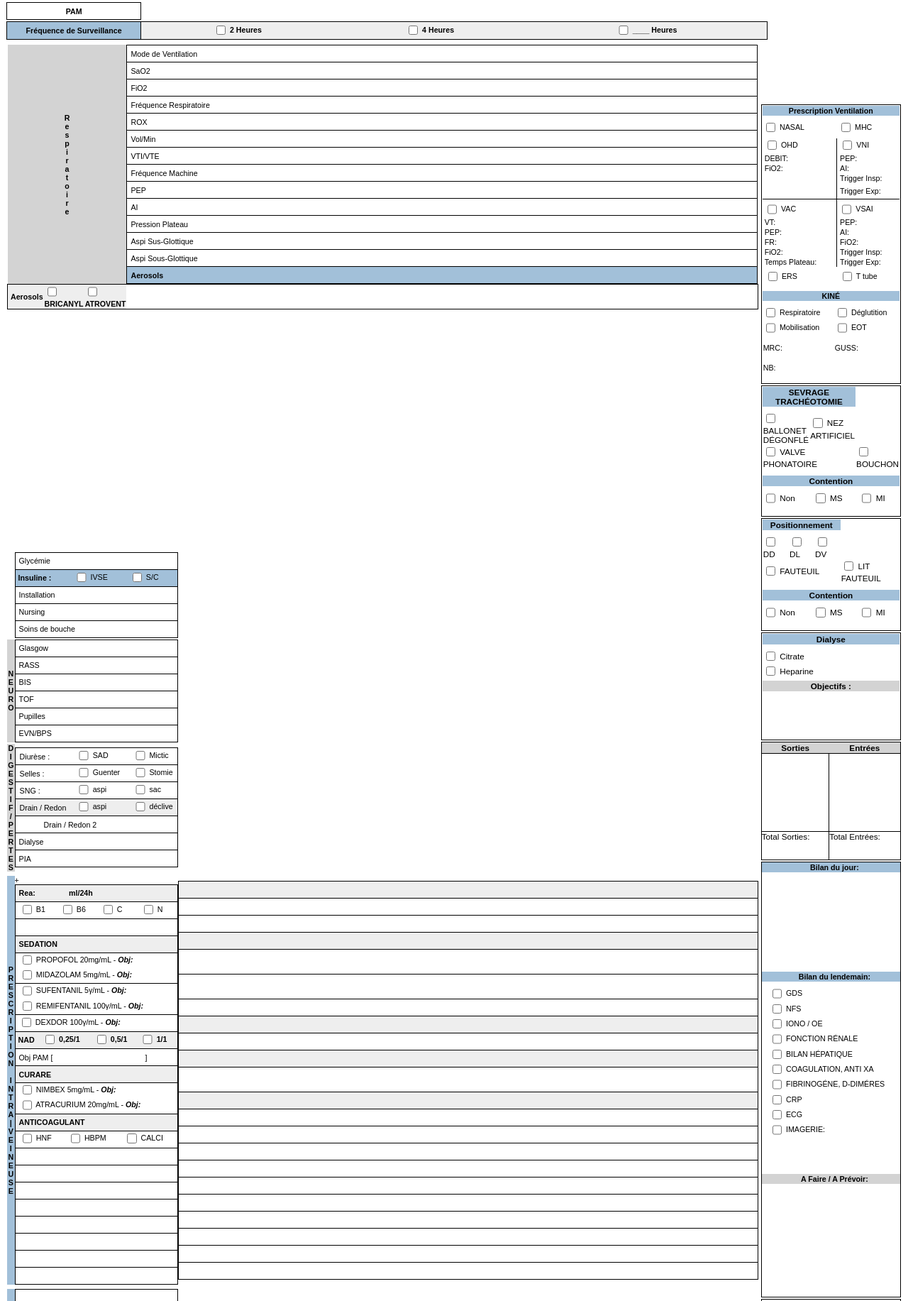
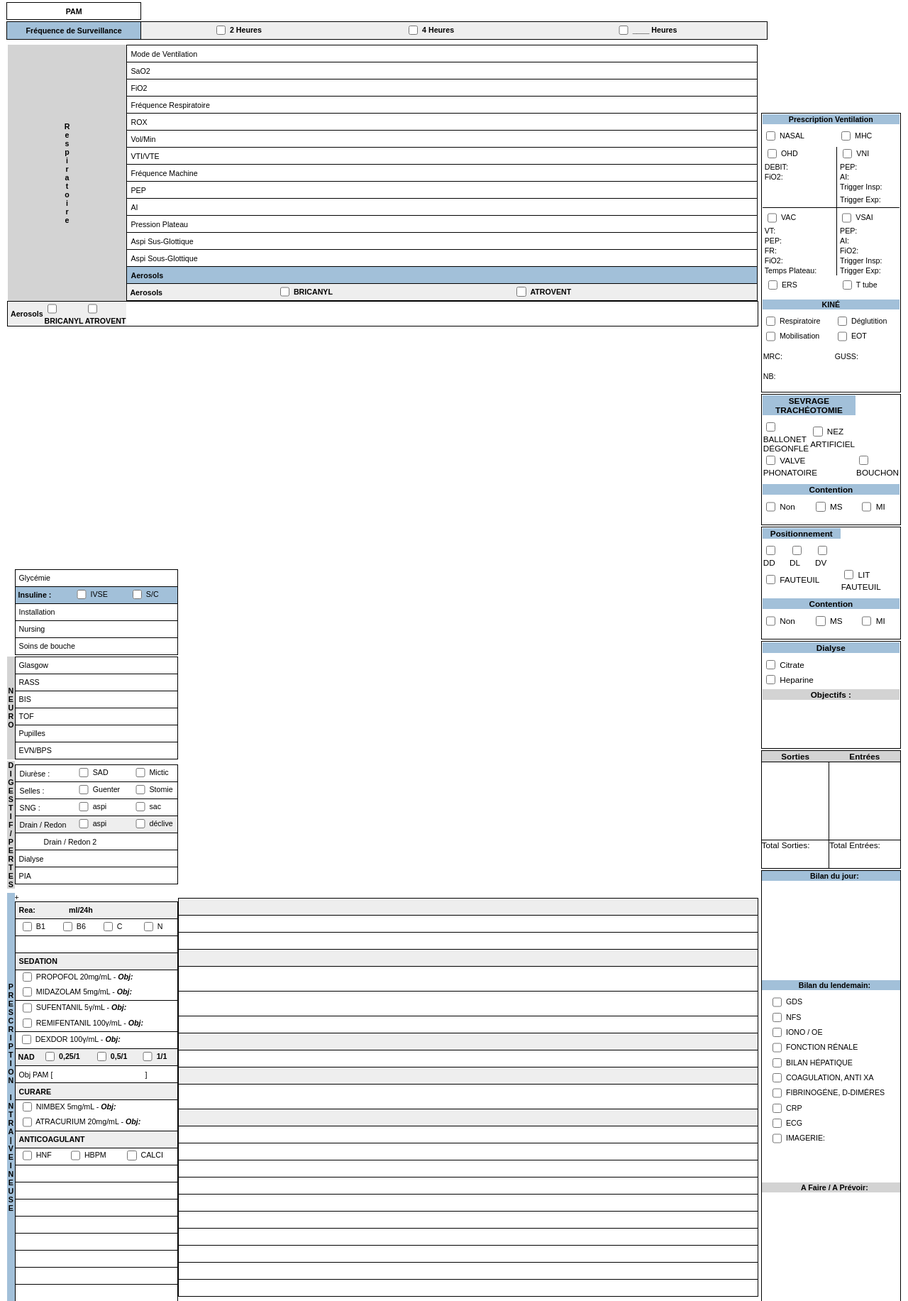
Before and after one commit to sebastienpro/ch-ales, a Flask app: template templates/main.html in a window 1280 px wide. Shown: the part 501-2334 px from the top of the page at 71% size. Run offline with Flask 2, Linux system fonts and the light colour scheme; the template is opened without the code that fills it, so the values that code supplies are empty.

Commit message:
Update respiratoire.html

```diff
--- a/templates/respiratoire.html
+++ b/templates/respiratoire.html
@@ -19,6 +19,15 @@
                     <tr class="cell-left cell-height" style="padding: 0; margin: 0;"><td class="lcell"> Aspi Sus-Glottique</td></tr>
                     <tr class="cell-left cell-height" style="padding: 0; margin: 0;"><td class="lcell"> Aspi Sous-Glottique</td></tr>
                     <tr class="cell-left cell-height" style="padding: 0; margin: 0;"><td class="lcell bg-red"> <b>Aerosols</b></td></tr>
+                <tr class="cell-left cell-height bg-g" style="padding: 0; margin: 0;"><td class="lcell">
+                        <table>
+                            <tr>
+                                <td>&nbsp;<b>Aerosols</b></td></td>
+                                <td><b><input type="checkbox" class="checkbox__control"> BRICANYL</b></td></td>
+                                <td><b><input type="checkbox" class="checkbox__control"> ATROVENT</b></td></td>
+                            </tr>
+                        </table>
+                    </tr>
             </table>
             <tr class="cell-left cell-height bg-g" style="padding: 0; margin: 0;"><td class="lcell">
                         <table>
```
